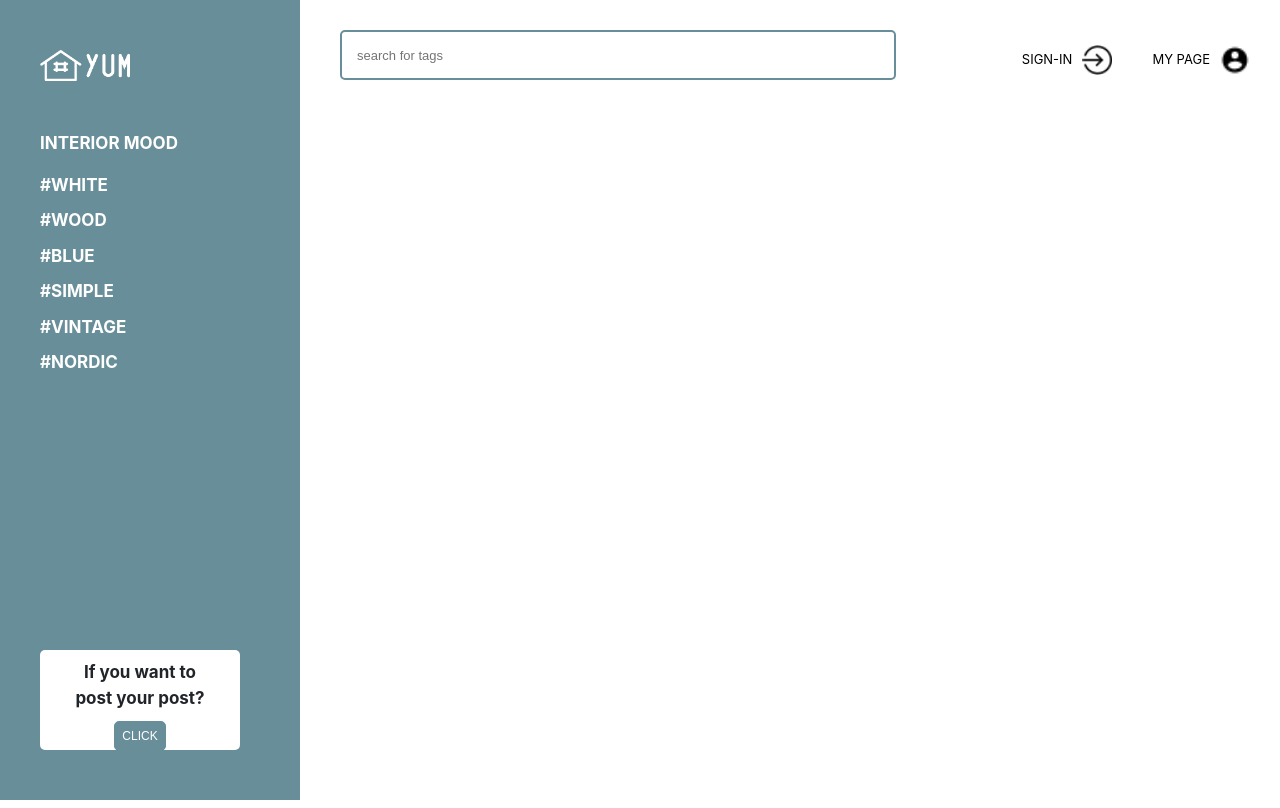
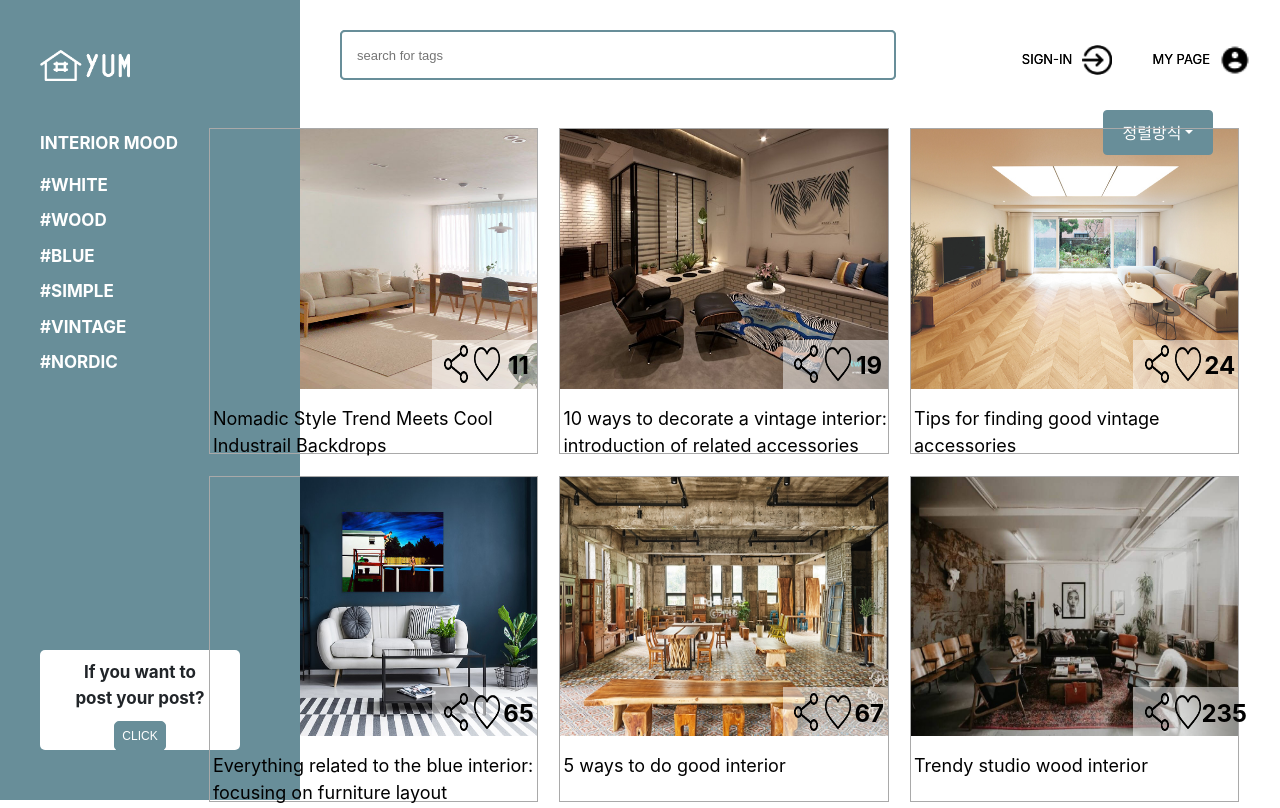
Before and after one commit to bgy1060/YUM_HCI_Project, a React (Create React App) app: page / in a window 1280 px wide. Built offline with nearby package versions, Linux system fonts and the light colour scheme.

Commit message:
Update Router.js

```diff
--- a/src/Routes/Router.js
+++ b/src/Routes/Router.js
@@ -5,9 +5,9 @@ import { Main, My,Log } from './index';
 
 const Router = () => (
     <Switch>
-        <Route exact path="http://bgy1060.github.io/login" component={Log} />
-        <Route exact path="http://bgy1060.github.io/" component={Main} />
-        <Route path="http://bgy1060.github.io/mypage" component={My}/>
+        <Route exact path="/login" component={Log} />
+        <Route exact path="/" component={Main} />
+        <Route path="YUM_HCI_Project/mypage" component={My}/>
     </Switch>
 );
 
```
